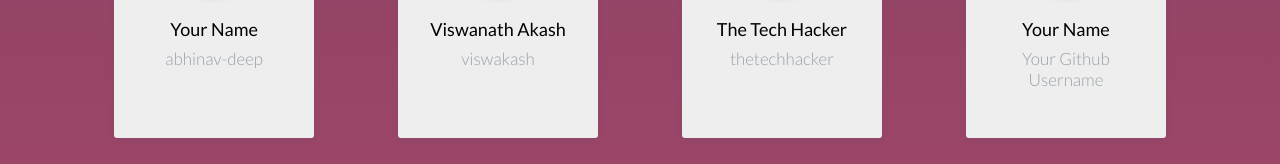
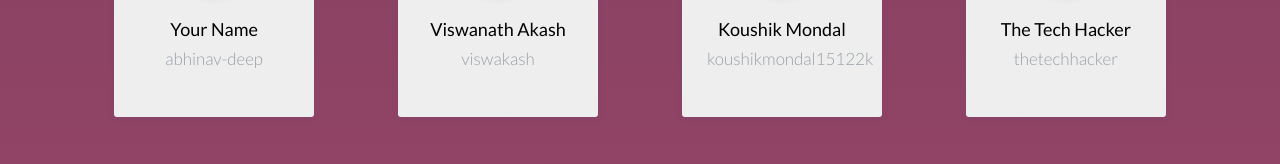
Before and after one commit to iot-lab-kiit/contributorsPage, a website: page public/index.html in a window 1280 px wide. Shown: the part 3769-3933 px from the top of the page. Drawn offline with Linux system fonts and the light colour scheme.

Commit message:
updated Koushik

```diff
--- a/public/index.html
+++ b/public/index.html
@@ -330,6 +330,12 @@
       <h4><a href="https://www.github.com/viswakash" target="_blank">viswakash</a></h4>
     </div>
 
+	  <div class="profile-box">
+        <img src="https://avatars3.githubusercontent.com/u/69502900?s=400&u=64eac801c9d5513b5d132a6ced4371e19ae5e08e&v=4">
+        <h3>Koushik Mondal</h3>
+        <h4><a href="https://github.com/koushikmondal15122k" target="_blank">koushikmondal15122k</a></h4>
+      </div>
+
 
 
     <!-- insert your block of code here and please leave 2 lines empty above for others to navigate easily -->
```
